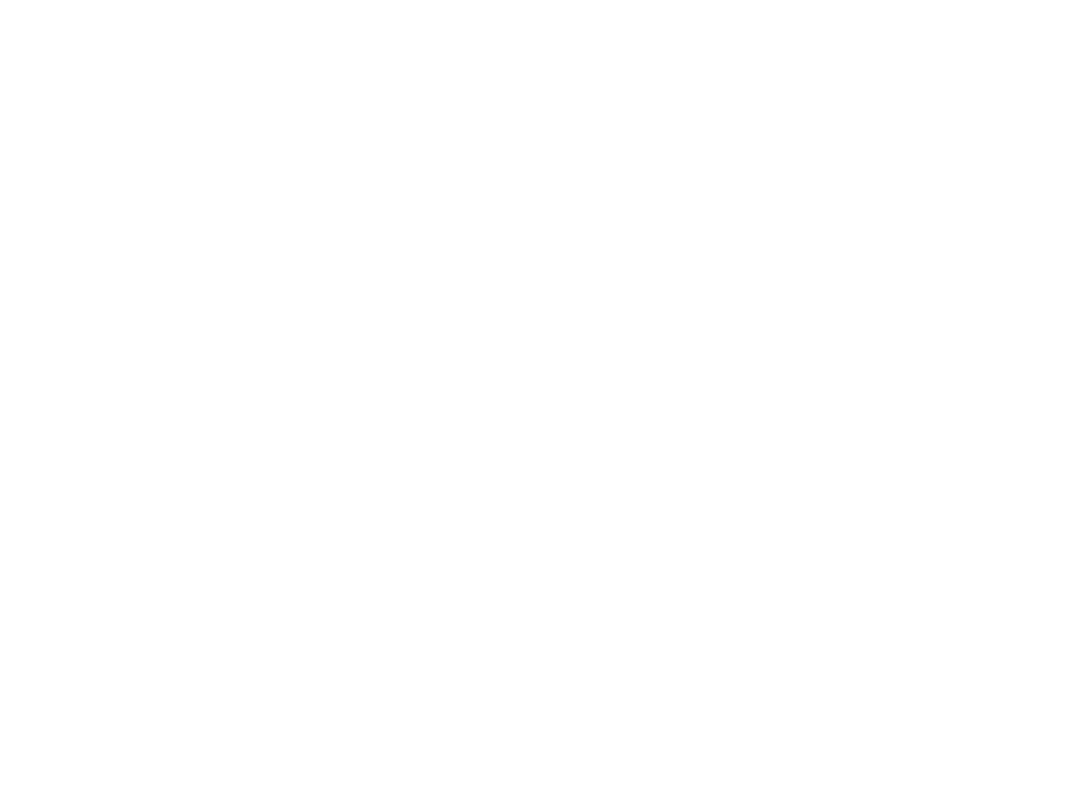
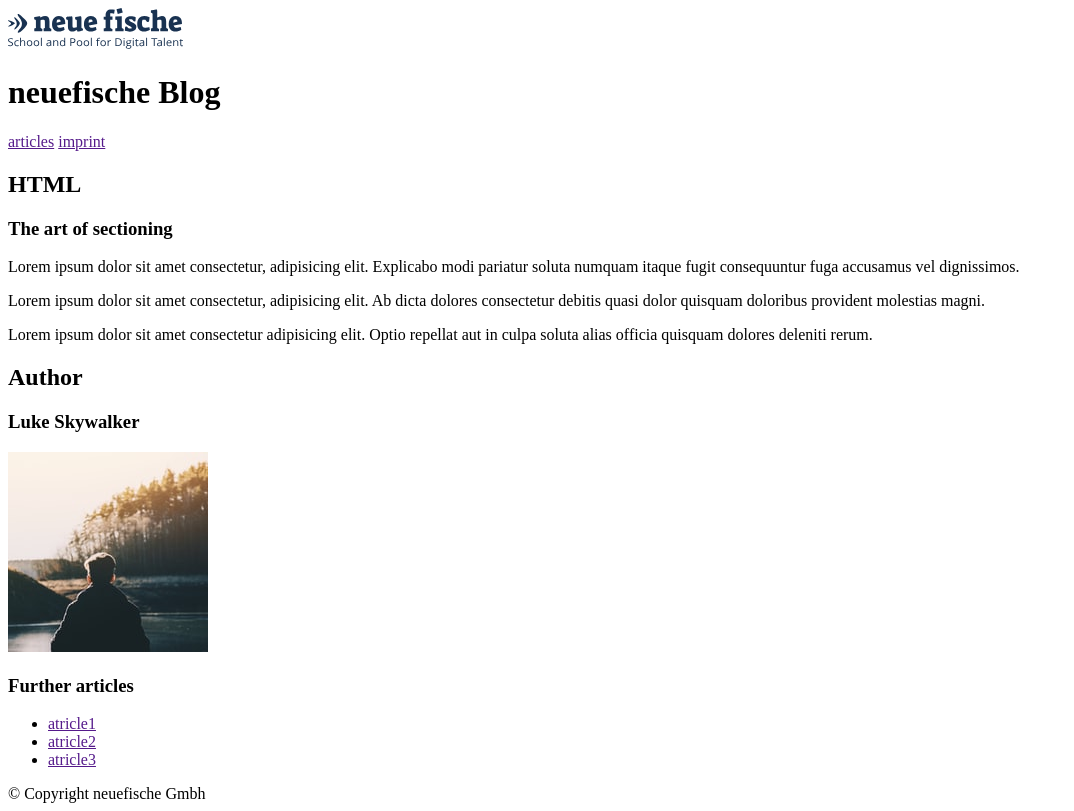
Before and after one commit to dianahime/neuefische-blog-dajana, a plain HTML site: page index.html in a window 1280 px wide. Shown: the whole page, without its empty margins (0-1074 px from the left). Drawn offline with Linux system fonts and the light colour scheme.

Commit message:
ADD html structure

```diff
--- a/index.html
+++ b/index.html
@@ -3,9 +3,51 @@
   <head>
     <meta charset="UTF-8" />
     <meta name="viewport" content="width=device-width, initial-scale=1.0" />
-    <title>Document</title>
+    <title>neuefische Blog</title>
   </head>
   <body>
-    <header></header>
+    <header>
+      <img src="neuefische-gmbh-logo.svg" alt="Logo von neuefische" />
+      <h1>neuefische Blog</h1>
+      <nav>
+        <a href="">articles</a>
+        <a href="">imprint</a>
+      </nav>
+    </header>
+
+    <main>
+      <h2>HTML</h2>
+      <h3>The art of sectioning</h3>
+      <p>
+        Lorem ipsum dolor sit amet consectetur, adipisicing elit. Explicabo modi
+        pariatur soluta numquam itaque fugit consequuntur fuga accusamus vel
+        dignissimos.
+      </p>
+      <p>
+        Lorem ipsum dolor sit amet consectetur, adipisicing elit. Ab dicta
+        dolores consectetur debitis quasi dolor quisquam doloribus provident
+        molestias magni.
+      </p>
+      <p>
+        Lorem ipsum dolor sit amet consectetur adipisicing elit. Optio repellat
+        aut in culpa soluta alias officia quisquam dolores deleniti rerum.
+      </p>
+
+      <aside>
+        <h2>Author</h2>
+        <h3>Luke Skywalker</h3>
+        <img src="author.jpeg" alt="Bild von Luke Skywalker" />
+        <h3>Further articles</h3>
+        <ul>
+          <li><a href="">atricle1</a></li>
+          <li><a href="">atricle2</a></li>
+          <li><a href="">atricle3</a></li>
+        </ul>
+      </aside>
+    </main>
+
+    <footer>
+      &copy; Copyright neuefische Gmbh
+    </footer>
   </body>
 </html>
```
Also changed, not shown: author.jpeg (added), neuefische-gmbh-logo.svg (added), 1 other file.
